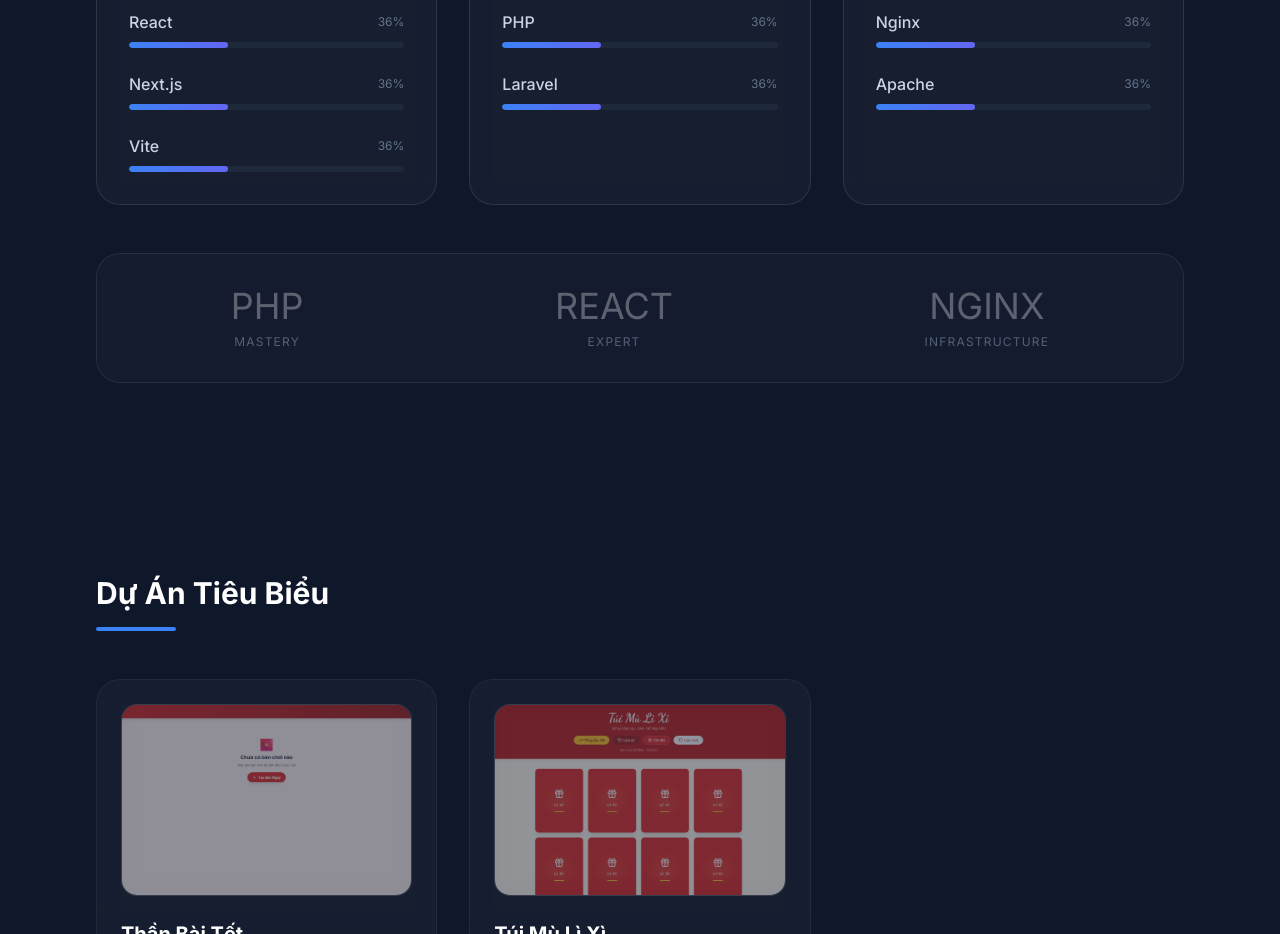
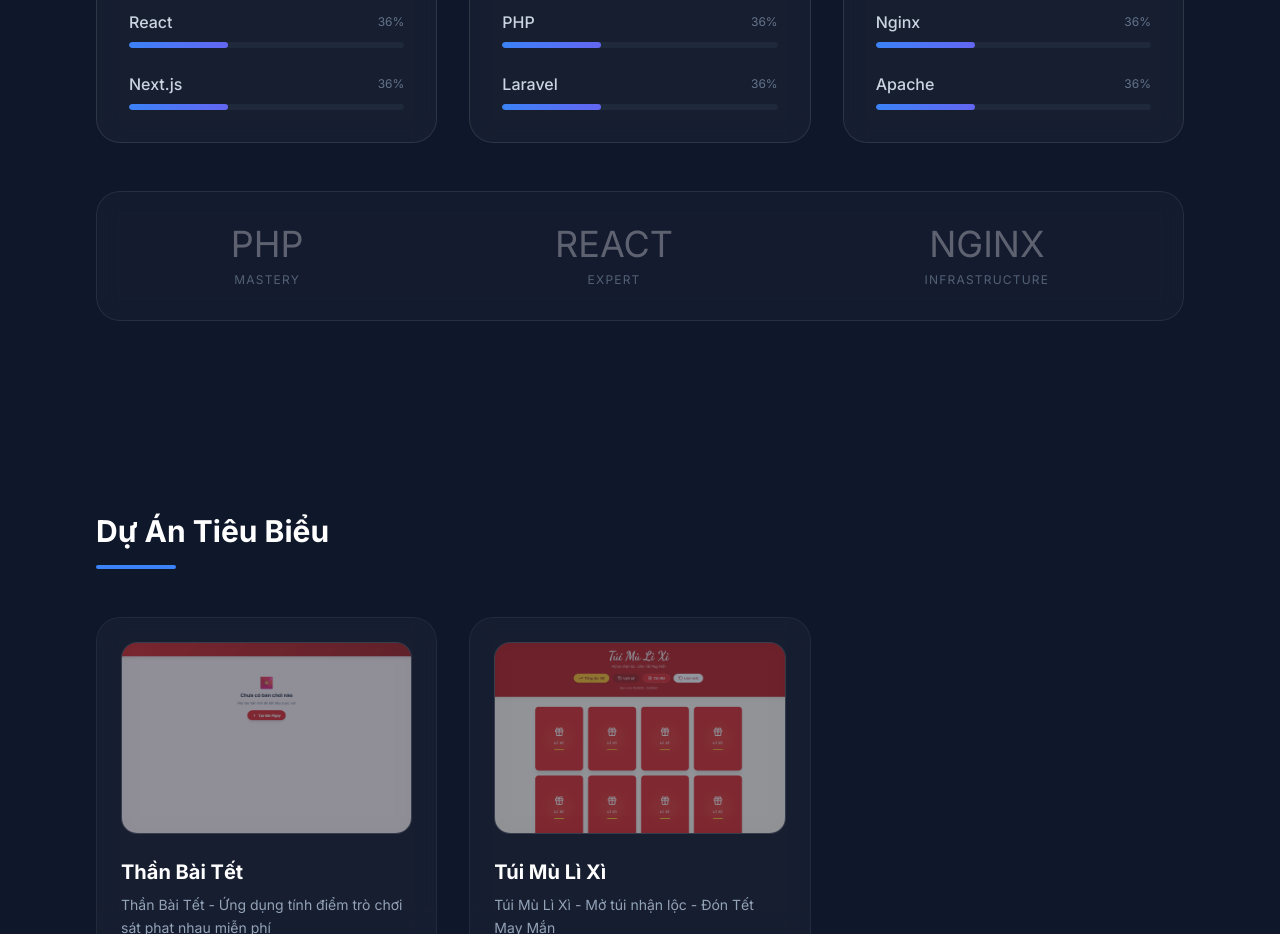
Before and after one commit to hml69/pgh, a React (Vite) app: page / in a window 1280 px wide. Shown: the part 1100-2034 px from the top of the page. Built offline with nearby package versions, Linux system fonts and the light colour scheme.

Commit message:
Update constants.ts

```diff
--- a/constants.ts
+++ b/constants.ts
@@ -6,7 +6,6 @@ export const SKILLS: Skill[] = [
   { name: 'Laravel', category: 'Backend', level: 36 },
   { name: 'React', category: 'Frontend', level: 36 },
   { name: 'Next.js', category: 'Frontend', level: 36 },
-  { name: 'Vite', category: 'Frontend', level: 36 },
   { name: 'Nginx', category: 'DevOps', level: 36 },
   { name: 'Apache', category: 'DevOps', level: 36 },
 ];
```
